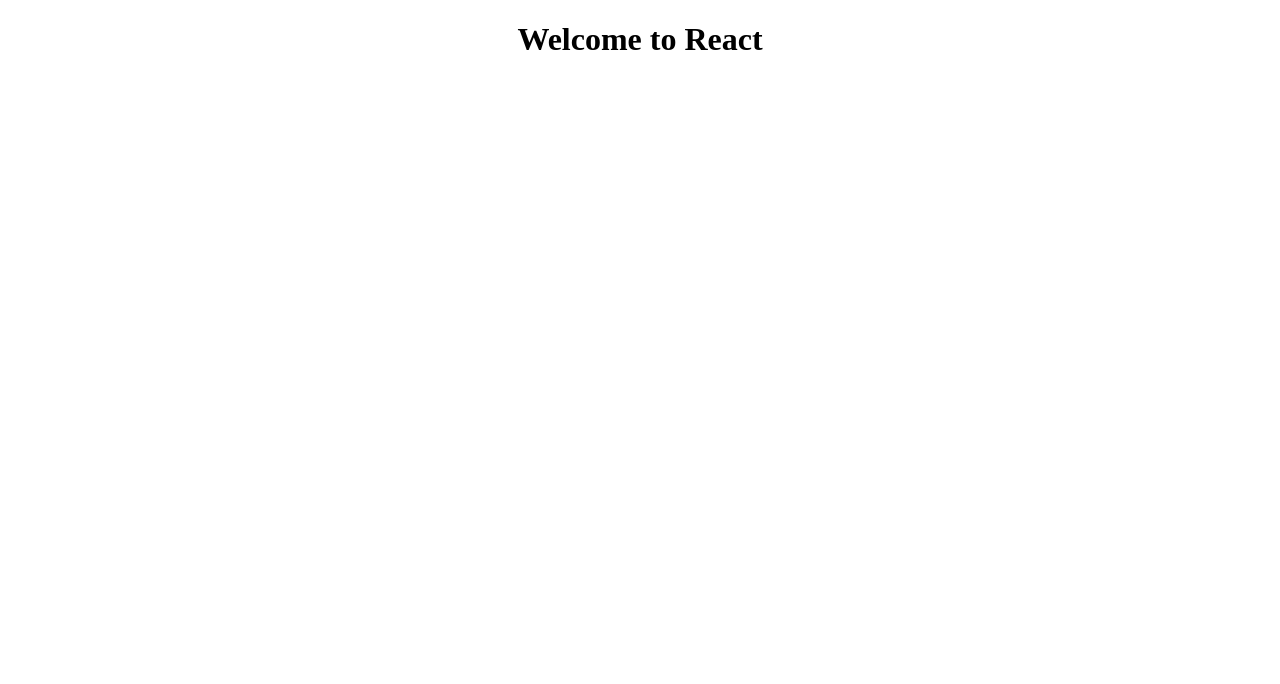
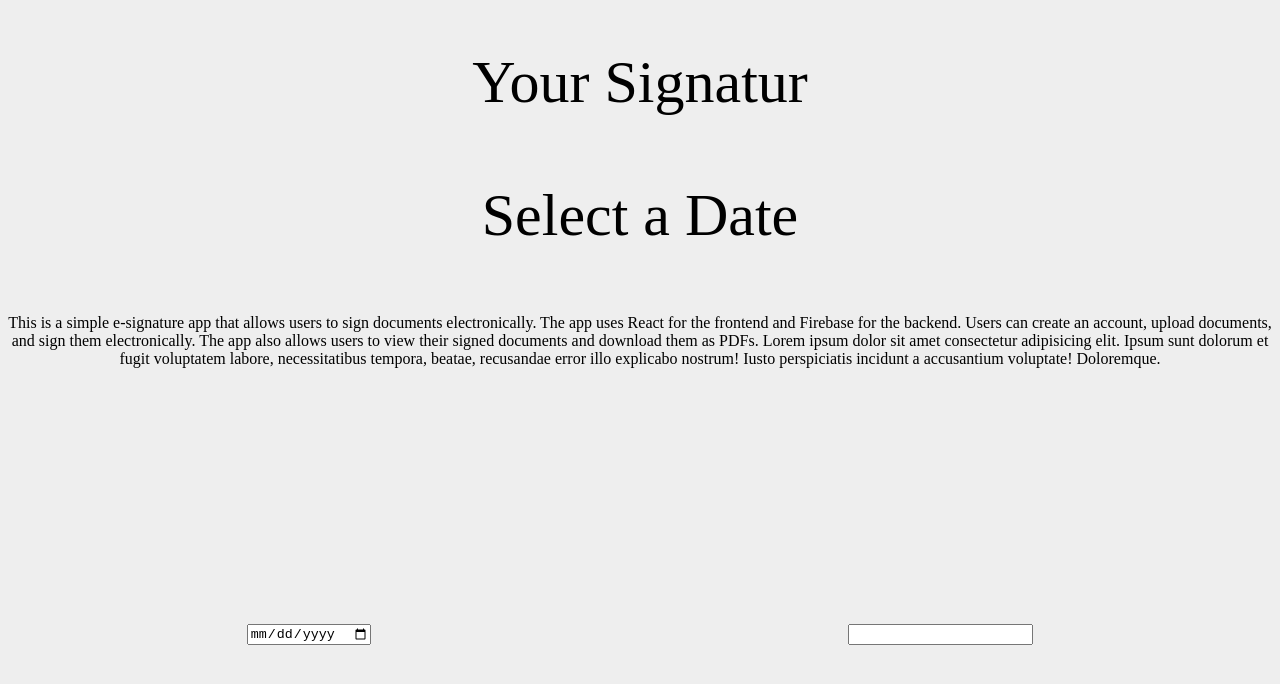
Before and after one commit to anunnnn/reactminiprojects, a React (Create React App) app: page / in a window 1280 px wide. Shown: the top 684 px of the page. Built offline with nearby package versions, Linux system fonts and the light colour scheme.

Commit message:
Add First project : e-signature

```diff
--- a/src/App.css
+++ b/src/App.css
@@ -1,38 +1,21 @@
-.App {
+.text-center {
   text-align: center;
 }
 
-.App-logo {
-  height: 40vmin;
-  pointer-events: none;
+.title {
+  font-weight: 500;
+  font-size: 3.75rem;
+  margin: 3rem 0;
 }
 
-@media (prefers-reduced-motion: no-preference) {
-  .App-logo {
-    animation: App-logo-spin infinite 20s linear;
-  }
+.title-main {
+  font-size: 5rem;
+  font-weight: 600;
+  margin: 4rem 0;
 }
 
-.App-header {
-  background-color: #282c34;
-  min-height: 100vh;
-  display: flex;
-  flex-direction: column;
-  align-items: center;
-  justify-content: center;
-  font-size: calc(10px + 2vmin);
-  color: white;
+.subtitle {
+  font-size: 2.5rem;
+  font-weight: 400;
+  margin: 2rem 0;
 }
-
-.App-link {
-  color: #61dafb;
-}
-
-@keyframes App-logo-spin {
-  from {
-    transform: rotate(0deg);
-  }
-  to {
-    transform: rotate(360deg);
-  }
-}
--- a/src/App.js
+++ b/src/App.js
@@ -1,9 +1,11 @@
 import './App.css';
+import React from 'react';
+import EsignatureApp from './projects/01-e-signature-app/EsignatureApp';
 
 function App() {
   return (
     <div className="App">
-      <h1>Welcome to React</h1>
+      <EsignatureApp />
     </div>
   );
 }
--- /dev/null
+++ b/src/projects/01-e-signature-app/EsignatureApp.jsx
@@ -0,0 +1,60 @@
+import React from 'react';
+import { useState } from 'react';
+import Title from '../components/Title';
+
+export default function EsignatureApp() {
+
+  const [ name, setName ] = useState("");
+  const [ date, setDate ] = useState("");
+
+  const handleNameChange = ( e )=> {
+   // console.log( e.target.value );
+   setName(e.target.value);
+  };
+
+  const handleDateChange = ( e ) => {
+    setDate(e.target.value);
+  };
+
+  const inputStyle = {
+    border : "none",
+    borderBottom : "2px dotted",
+    outline : "none",
+    padding : " 0.35rem 0 ",
+
+  };
+
+  document.body.style.background = "#eee";
+
+
+  return (
+    <div className = 'container text-center'>
+      {/* <Title classes = {'title'} text = {'Name'}/> */}
+      <Title classes = {'title'} text = { !name ? "Your Signatur" : name }/>
+      <Title classes = {'title-main mb-4'} text = { !date ? "Select a Date" : date }/>
+      <p>
+        This is a simple e-signature app that allows users to sign documents electronically.
+        The app uses React for the frontend and Firebase for the backend. Users can create an account,
+        upload documents, and sign them electronically. The app also allows users to view their signed
+        documents and download them as PDFs.
+        Lorem ipsum dolor sit amet consectetur adipisicing elit. Ipsum sunt dolorum et fugit voluptatem
+        labore, necessitatibus tempora, beatae, recusandae error illo explicabo nostrum! Iusto perspiciatis
+        incidunt a accusantium voluptate! Doloremque.
+      </p>
+
+      <footer className = 'd-flex' style ={{
+        display : 'flex',
+        justifyContent : 'space-around',
+        position : 'relative',
+        top : '30vh',
+
+       }} >
+
+        <input type = "date" value = { date } style ={{ inputStyle }} onChange = { handleDateChange }/>
+        <input type = "text" value = { name } style = {{ inputStyle }} onChange ={ handleNameChange }/>
+
+      </footer>
+
+    </div>
+  )
+}
--- /dev/null
+++ b/src/projects/components/Title.jsx
@@ -0,0 +1,9 @@
+import React from 'react';
+
+export default function Title({ classes, text }) {
+    return (
+        <div className = {!classes ? 'text-center' : classes}>
+            <h1 className = 'title'>{ !text ? "E-Signature App" : text }</h1>
+        </div>
+    )
+}
```
Also changed, not shown: src/projects/01-e-signature-app/EsigbatureApp.jsx (deleted).
